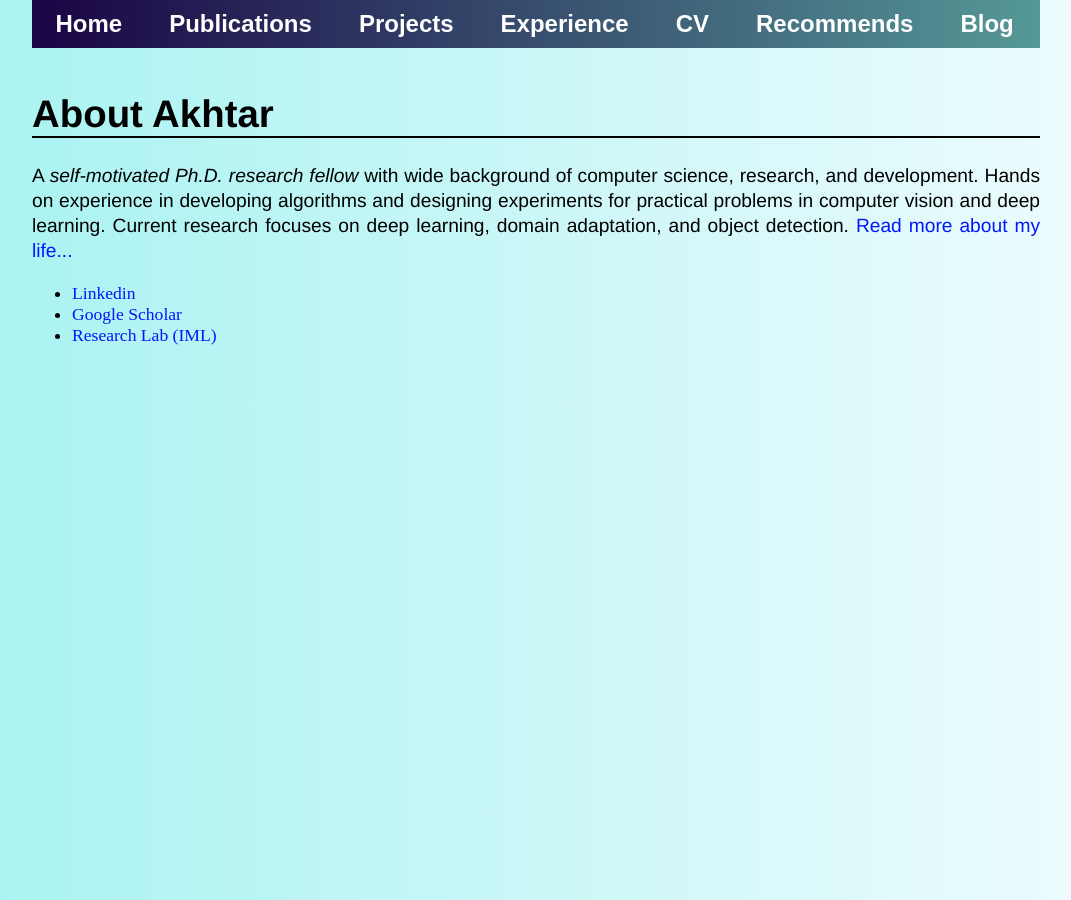
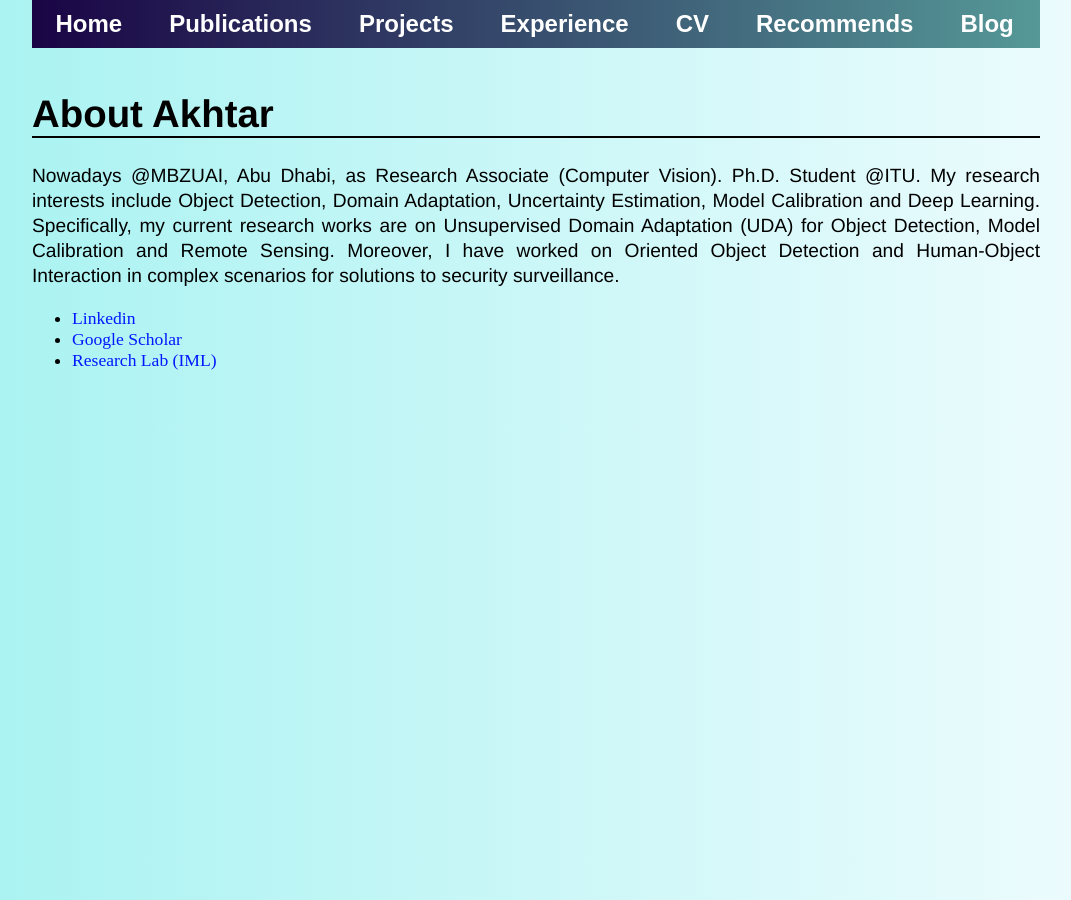
Before and after one commit to akhtarvision/akhtarvision.github.io, a Jekyll site: the page built from about/index.html, in a window 1280 px wide. Shown: the whole page, without its empty margins (104-1175 px from the left). Built offline with Jekyll 4.4.1, drawn with Linux system fonts in a browser that asks for light colours.

Commit message:
Update index.html

```diff
--- a/about/index.html
+++ b/about/index.html
@@ -5,10 +5,16 @@
 <div class="blurb">
 	<div class="about">
 	<h1>About Akhtar</h1>
-          <p> A <em>self-motivated Ph.D. research fellow</em> with wide background of computer science, research, and development.
+          <p>
+		  Nowadays @MBZUAI, Abu Dhabi, as Research Associate (Computer Vision). Ph.D. Student @ITU. My research interests include Object Detection,
+		  Domain Adaptation, Uncertainty Estimation, Model Calibration and Deep Learning. Specifically, my current research works are on Unsupervised
+		  Domain Adaptation (UDA) for Object Detection, Model Calibration and Remote Sensing. Moreover, I have worked on Oriented Object Detection and
+		  Human-Object Interaction in complex scenarios for solutions to security surveillance.
+<!-- 		  A <em>self-motivated Ph.D. research fellow</em> with wide background of computer science, research, and development.
             Hands on experience in developing algorithms and designing experiments for practical problems in computer vision and deep learning.
             Current research focuses on deep learning, domain adaptation, and object detection.
-            <a href="/about">Read more about my life...</a></p>
+            <a href="/about">Read more about my life...</a> -->
+	  </p>
 
   <ul class="contacts">
 				<li><a href="https://www.linkedin.com/in/muhammad-akhtar-munir-697b3976/">Linkedin</a></li>
```
